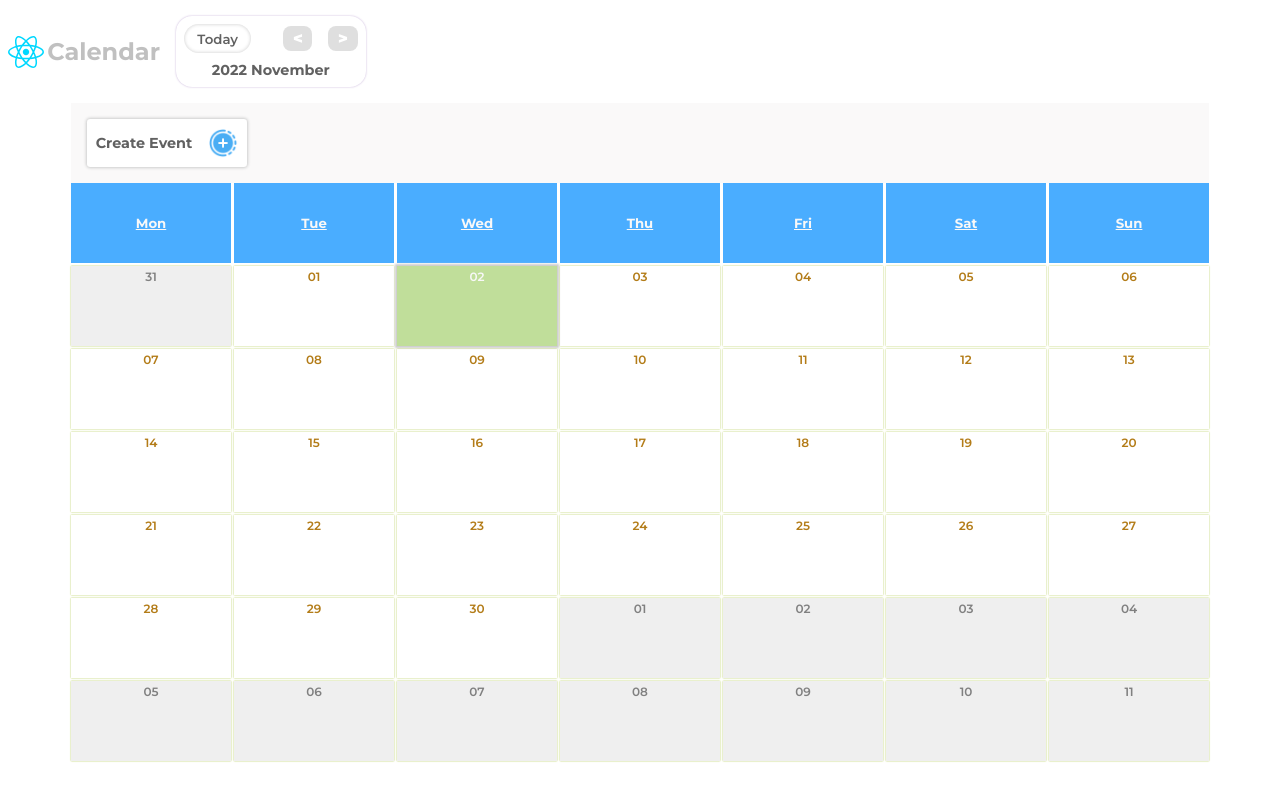
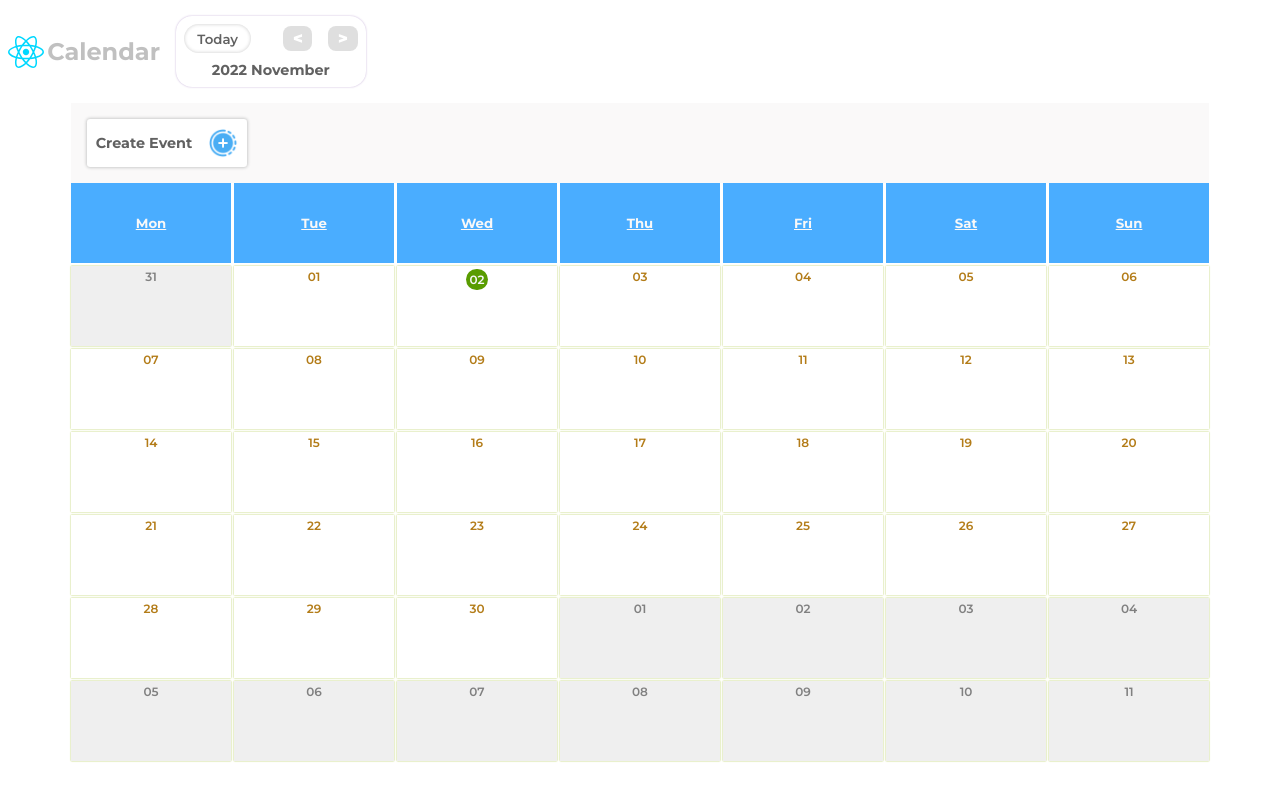
Before and after one commit to KreatorXoX/react-calendar-with-events, a React (Vite) app: page / in a window 1280 px wide. Built offline with nearby package versions, Linux system fonts and the light colour scheme.

Commit message:
tasks and taskActions left

```diff
--- a/src/App.jsx
+++ b/src/App.jsx
@@ -1,31 +1,33 @@
-import { useState, useContext, useEffect } from "react";
+import { useState, useEffect } from 'react'
 
-import CalendarHeader from "./components/CalendarHeader";
-import Month from "./components/Month";
-import Taskbar from "./components/Taskbar";
-import { useCalendarStore } from "./context/CalenderZustand";
-import { CalendarCtx } from "./context/CalendarContext";
-import { getMonth } from "./util";
+import CalendarHeader from './components/CalendarHeader'
+import Month from './components/Month'
+import Taskbar from './components/Taskbar'
+import { useCalendarStore } from './context/CalenderZustand'
+
+import { getMonth } from './util'
 
 function App() {
-  const { monthIdx } = useContext(CalendarCtx);
-  const setCurrentDay = useCalendarStore((state) => state.setCurrentDay);
-  const [currentMonth, setCurrentMonth] = useState(getMonth());
+  const monthIdx = useCalendarStore(state => state.monthIdx)
+  const setMonthIdx = useCalendarStore(state => state.setMonthIdx)
+  const setCurrentDay = useCalendarStore(state => state.setCurrentDay)
+
+  const [currentMonth, setCurrentMonth] = useState(getMonth())
 
   useEffect(() => {
-    setCurrentMonth(getMonth(monthIdx));
-    setCurrentDay();
-  }, [monthIdx]);
+    setCurrentMonth(getMonth(monthIdx))
+    setCurrentDay()
+  }, [monthIdx])
 
   return (
-    <div className="container">
+    <div className='container'>
       <CalendarHeader />
-      <div className="calendar">
+      <div className='calendar'>
         <Taskbar />
         <Month month={currentMonth} />
       </div>
     </div>
-  );
+  )
 }
 
-export default App;
+export default App
--- a/src/components/CalendarHeader.jsx
+++ b/src/components/CalendarHeader.jsx
@@ -1,22 +1,26 @@
-import React, { useContext } from "react";
-import { CalendarCtx } from "../context/CalendarContext";
-import dayjs from "dayjs";
-import logo from "../assets/react.svg";
-import styles from "./CalendarHeader.module.css";
-import { getMonth } from "../util";
+import React, { useContext } from 'react'
+import { CalendarCtx } from '../context/CalendarContext'
+import { useCalendarStore } from '../context/CalenderZustand'
+import dayjs from 'dayjs'
+import logo from '../assets/react.svg'
+import styles from './CalendarHeader.module.css'
 
 const CalendarHeader = () => {
-  const { monthIdx, setMonthIdx } = useContext(CalendarCtx);
+  //const { monthIdx, setMonthIdx } = useContext(CalendarCtx)
+  const monthIdx = useCalendarStore(state => state.monthIdx)
+  const setMonthIdx = useCalendarStore(state => state.setMonthIdx)
 
-  const handleMonthChange = (value) => {
+  const handleMonthChange = value => {
+    console.log(value)
     if (value === 0) {
-      return setMonthIdx(dayjs().month());
+      return setMonthIdx(dayjs().month())
     }
-    setMonthIdx(monthIdx + value);
-  };
+    console.log(monthIdx)
+    setMonthIdx(monthIdx + value)
+  }
   return (
     <header className={styles.header}>
-      <img src={logo} alt="react logo" />
+      <img src={logo} alt='react logo' />
       <h1 className={styles.calendarTitle}>Calendar</h1>
       <div className={styles.calendarSettings}>
         <div className={styles.calendarActions}>
@@ -43,12 +47,12 @@ const CalendarHeader = () => {
         </div>
         <div className={styles.currentMonth}>
           <h2>
-            {dayjs(new Date(dayjs().year(), monthIdx)).format("YYYY MMMM")}
+            {dayjs(new Date(dayjs().year(), monthIdx)).format('YYYY MMMM')}
           </h2>
         </div>
       </div>
     </header>
-  );
-};
+  )
+}
 
-export default CalendarHeader;
+export default CalendarHeader
--- a/src/components/CreateNewTask.jsx
+++ b/src/components/CreateNewTask.jsx
@@ -1,50 +1,47 @@
-import React, { useState, useContext, useEffect } from "react";
-import { FontAwesomeIcon } from "@fortawesome/react-fontawesome";
-import { faTrashCan } from "@fortawesome/free-regular-svg-icons";
-import { CalendarCtx } from "../context/CalendarContext";
-import { useCalendarStore } from "../context/CalenderZustand";
-import Modal from "./Modal";
-import taskImage from "../assets/task.png";
-import tag from "../assets/tag.png";
-import time from "../assets/time.png";
-import styles from "./CreateNewTask.module.css";
-import dayjs from "dayjs";
+import React, { useState, useContext, useEffect } from 'react'
+import { FontAwesomeIcon } from '@fortawesome/react-fontawesome'
+import { faTrashCan } from '@fortawesome/free-regular-svg-icons'
+import { CalendarCtx } from '../context/CalendarContext'
+import { useCalendarStore } from '../context/CalenderZustand'
+import Modal from './Modal'
+import taskImage from '../assets/task.png'
+import tag from '../assets/tag.png'
+import time from '../assets/time.png'
+import styles from './CreateNewTask.module.css'
+import dayjs from 'dayjs'
 const CreateNewTask = () => {
-  const currentDay = useCalendarStore((state) => state.currentDay);
+  const currentDay = useCalendarStore(state => state.currentDay)
+  const selectedDay = useCalendarStore(state => state.selectedDay)
+  const openModal = useCalendarStore(state => state.openModal)
+  const setOpenModal = useCalendarStore(state => state.setOpenModal)
+  const selectedTask = useCalendarStore(state => state.selectedTask)
+  const setSelectedTask = useCalendarStore(state => state.setSelectedTask)
 
-  const {
-    selectedDay,
+  const { taskDispatch } = useContext(CalendarCtx)
 
-    taskDispatch,
-    openModal,
-    setOpenModal,
-    selectedTask,
-    setSelectedTask,
-  } = useContext(CalendarCtx);
-
-  const [title, setTitle] = useState("");
-  const [description, setDescription] = useState("");
+  const [title, setTitle] = useState('')
+  const [description, setDescription] = useState('')
   const [labelSelected, setLabelSelected] = useState(
-    selectedTask ? selectedTask.labelColor : "#FF006E"
-  );
+    selectedTask ? selectedTask.labelColor : '#FF006E'
+  )
 
   useEffect(() => {
     if (selectedTask) {
-      setTitle(selectedTask.title);
-      setDescription(selectedTask.description);
-      setLabelSelected(selectedTask.labelColor);
+      setTitle(selectedTask.title)
+      setDescription(selectedTask.description)
+      setLabelSelected(selectedTask.labelColor)
     }
-  }, [selectedTask]);
+  }, [selectedTask])
 
   const showDate = `${
     selectedDay
-      ? selectedDay.format("ddd - D MMMM - YYYY")
+      ? dayjs(selectedDay).format('ddd - D MMMM - YYYY')
       : selectedTask
-      ? dayjs(new Date(selectedTask.day)).format("ddd - D MMMM - YYYY")
-      : dayjs(currentDay).format("ddd - D MMMM - YYYY")
-  }`;
-  const handleFormSubmit = (e) => {
-    e.preventDefault();
+      ? dayjs(new Date(selectedTask.day)).format('ddd - D MMMM - YYYY')
+      : dayjs(currentDay).format('ddd - D MMMM - YYYY')
+  }`
+  const handleFormSubmit = e => {
+    e.preventDefault()
     const taskOBJ = {
       title: title,
       description: description,
@@ -54,71 +51,71 @@ const CreateNewTask = () => {
         ? selectedDay.valueOf()
         : currentDay.valueOf(), // because dayjs object cannot be stringified
       labelColor: labelSelected,
-      id: selectedTask ? selectedTask.id : Date.now(), // some unique id
-    };
+      id: selectedTask ? selectedTask.id : Date.now() // some unique id
+    }
     if (selectedTask) {
       taskDispatch({
-        type: "UPDATE_TASK",
-        payload: taskOBJ,
-      });
+        type: 'UPDATE_TASK',
+        payload: taskOBJ
+      })
     } else {
       taskDispatch({
-        type: "ADD_TASK",
-        payload: taskOBJ,
-      });
+        type: 'ADD_TASK',
+        payload: taskOBJ
+      })
     }
 
-    setTitle("");
-    setDescription("");
-    setLabelSelected("#FF006E");
-    setSelectedTask(null);
-    setOpenModal(false);
-  };
+    setTitle('')
+    setDescription('')
+    setLabelSelected('#FF006E')
+    setSelectedTask(null)
+    setOpenModal(false)
+  }
 
-  const deleteHandler = (id) => {
+  const deleteHandler = id => {
     taskDispatch({
-      type: "REMOVE_TASK",
-      payload: id,
-    });
-    setTitle("");
-    setDescription("");
-    setLabelSelected("#FF006E");
-    setSelectedTask(null);
-    setOpenModal(false);
-  };
+      type: 'REMOVE_TASK',
+      payload: id
+    })
+    setTitle('')
+    setDescription('')
+    setLabelSelected('#FF006E')
+    setSelectedTask(null)
+    setOpenModal(false)
+  }
   const labelColors = [
-    "#FF006E",
-    "#FB5607",
-    "#3A86FF",
-    "#8338EC",
-    "#E70E02",
-    "#1F1300",
-  ];
+    '#FF006E',
+    '#FB5607',
+    '#3A86FF',
+    '#8338EC',
+    '#E70E02',
+    '#1F1300'
+  ]
 
   return (
     <React.Fragment>
       <button className={styles.button} onClick={() => setOpenModal(true)}>
         <span>Create Event</span>
-        <img src={taskImage} alt="add task" width={"30"} />
+        <img src={taskImage} alt='add task' width={'30'} />
       </button>
       {openModal && (
         <Modal
           onSubmit={handleFormSubmit}
           onClick={() => {
-            setSelectedTask(null);
-            setTitle("");
-            setDescription("");
-            setLabelSelected("#FF006E");
-            setOpenModal(false);
+            setSelectedTask(null)
+            setTitle('')
+            setDescription('')
+            setLabelSelected('#FF006E')
+            setOpenModal(false)
           }}
           show={openModal}
-          header={selectedTask ? "Update Task" : "Add New Task"}
+          header={selectedTask ? 'Update Task' : 'Add New Task'}
           headerButton={
             <>
               <button
                 onClick={() => {
-                  if (!selectedTask) return;
-                  deleteHandler(selectedTask.id);
+                  if (!selectedTask) return
+                  deleteHandler(selectedTask.id)
                 }}
                 className={styles.deleteBtn}
               >
@@ -130,52 +127,52 @@ const CreateNewTask = () => {
             <div className={styles.modalButton}>
               <button
                 onClick={() => {
-                  setSelectedTask(null);
-                  setTitle("");
-                  setDescription("");
-                  setLabelSelected("#FF006E");
-                  setOpenModal(false);
+                  setSelectedTask(null)
+                  setTitle('')
+                  setDescription('')
+                  setLabelSelected('#FF006E')
+                  setOpenModal(false)
                 }}
               >
                 Cancel
               </button>
-              <button type="submit">Save</button>
+              <button type='submit'>Save</button>
             </div>
           }
         >
           <div className={styles.formContent}>
             <div className={styles.formInput}>
               <input
-                type="text"
+                type='text'
                 value={title}
-                onChange={(e) => {
-                  setTitle(e.target.value);
+                onChange={e => {
+                  setTitle(e.target.value)
                 }}
-                placeholder="Task Header"
+                placeholder='Task Header'
               />
             </div>
             <div className={styles.formInput}>
               <textarea
-                type="text"
+                type='text'
                 value={description}
-                onChange={(e) => {
-                  setDescription(e.target.value);
+                onChange={e => {
+                  setDescription(e.target.value)
                 }}
-                placeholder="Task Description"
+                placeholder='Task Description'
                 rows={4}
               />
             </div>
             <div className={styles.details}>
-              <img src={time} alt="" width="30" height="30" />
+              <img src={time} alt='' width='30' height='30' />
               <p>{showDate}</p>
             </div>
             <div className={styles.details}>
-              <img src={tag} alt="" width="30" height="30" />
+              <img src={tag} alt='' width='30' height='30' />
               {labelColors.map((color, idx) => {
                 const colorSelected =
                   labelSelected === color
                     ? `${styles.color} ${styles.active}`
-                    : `${styles.color}`;
+                    : `${styles.color}`
                 return (
                   <span
                     key={idx}
@@ -183,14 +180,14 @@ const CreateNewTask = () => {
                     className={colorSelected}
                     onClick={() => setLabelSelected(color)}
                   ></span>
-                );
+                )
               })}
             </div>
           </div>
         </Modal>
       )}
     </React.Fragment>
-  );
-};
+  )
+}
 
-export default CreateNewTask;
+export default CreateNewTask
--- a/src/components/Day.jsx
+++ b/src/components/Day.jsx
@@ -1,26 +1,30 @@
-import React, { useContext } from "react";
-import { CalendarCtx } from "../context/CalendarContext";
-
-import styles from "./Day.module.css";
-import dayjs from "dayjs";
+import React, { useContext } from 'react'
+import { CalendarCtx } from '../context/CalendarContext'
+import { useCalendarStore } from '../context/CalenderZustand'
+import styles from './Day.module.css'
+import dayjs from 'dayjs'
 
 const Day = ({ day, rowTitle }) => {
-  const { selectedDay, setSelectedDay, tasks, setSelectedTask, setOpenModal } =
-    useContext(CalendarCtx);
+  const selectedDay = useCalendarStore(state => state.selectedDay)
+  const setSelectedDay = useCalendarStore(state => state.setSelectedDay)
+  const setOpenModal = useCalendarStore(state => state.setOpenModal)
+  const setSelectedTask = useCalendarStore(state => state.setSelectedTask)
+
+  const { tasks } = useContext(CalendarCtx)
   const isCurrentDay = () =>
-    day.format("DD--MM--YY") === dayjs().format("DD--MM--YY");
-  const isCurrentMonth = () => day.format("MM YY") === dayjs().format("MM YY");
+    day.format('DD--MM--YY') === dayjs().format('DD--MM--YY')
+  const isCurrentMonth = () => day.format('MM YY') === dayjs().format('MM YY')
 
-  const activeDay = isCurrentDay() ? styles.active : "";
-  const notActiveMonth = isCurrentMonth() ? "" : styles.notActiveMonth;
-  const selected = day === selectedDay ? styles.selected : "";
+  const activeDay = isCurrentDay() ? styles.active : ''
+  const notActiveMonth = isCurrentMonth() ? '' : styles.notActiveMonth
+  const selected = day === selectedDay ? styles.selected : ''
   const selectDayHandler = () => {
     if (day === selectedDay) {
-      setSelectedDay(null);
+      setSelectedDay(null)
     } else {
-      setSelectedDay(day);
+      setSelectedDay(day)
     }
-  };
+  }
   return (
     <>
       <div
@@ -28,30 +32,30 @@ const Day = ({ day, rowTitle }) => {
         className={`${styles.day} ${activeDay} ${notActiveMonth} ${selected}`}
       >
         <header className={styles.dayLayout}>
-          <p className={styles.dayNumber}>{day.format("DD")}</p>
+          <p className={styles.dayNumber}>{day.format('DD')}</p>
 
           {tasks.map((u, idx) =>
-            day.format("DD-MM-YY") ===
-            dayjs(new Date(u.day)).format("DD-MM-YY") ? (
+            day.format('DD-MM-YY') ===
+            dayjs(new Date(u.day)).format('DD-MM-YY') ? (
               <div
                 key={idx}
                 style={{ backgroundColor: `${u.labelColor}` }}
                 className={styles.task}
                 onClick={() => {
-                  setSelectedTask(u);
-                  setOpenModal(true);
+                  setSelectedTask(u)
+                  setOpenModal(true)
                 }}
               >
-                <p> {u.title}</p>
+                <span> {u.title}</span>
               </div>
             ) : (
-              ""
+              ''
             )
           )}
         </header>
       </div>
     </>
-  );
-};
+  )
+}
 
-export default Day;
+export default Day
--- a/src/components/Day.module.css
+++ b/src/components/Day.module.css
@@ -35,11 +35,10 @@
   font-weight: 600;
   margin: 0.25em auto;
 }
-.active {
-  background-color: rgba(166, 209, 111, 0.7);
-  box-shadow: 0px 0px 2px 2px #ccc;
-}
 .active p {
+  background-color: rgb(89, 156, 0);
+  padding: 3px;
+  border-radius: 1rem;
   color: #f8f8f8;
 }
 .notActiveMonth {
--- a/src/context/CalendarContext.jsx
+++ b/src/context/CalendarContext.jsx
@@ -1,15 +1,15 @@
-import { createContext } from "react";
+import { createContext } from 'react'
 
 export const CalendarCtx = createContext({
-  monthIdx: 0,
-  setMonthIdx: (index) => {},
+  // monthIdx: 0,
+  // setMonthIdx: (index) => {},
 
-  selectedDay: null,
-  setSelectedDay: (day) => {},
+  // selectedDay: null,
+  // setSelectedDay: day => {},
+  // openModal: false,
+  // setOpenModal: () => {},
+  // selectedTask: {},
+  // setSelectedTask: () => {},
   taskDispatch: ({ type, payload }) => {},
-  openModal: false,
-  setOpenModal: () => {},
-  selectedTask: {},
-  setSelectedTask: () => {},
-  tasks: [],
-});
+  tasks: []
+})
--- a/src/context/CalendarProvider.jsx
+++ b/src/context/CalendarProvider.jsx
@@ -1,56 +1,56 @@
-import React, { useState, useReducer, useEffect } from "react";
-import dayjs from "dayjs";
-import { CalendarCtx } from "./CalendarContext";
+import React, { useState, useReducer, useEffect } from 'react'
+import dayjs from 'dayjs'
+import { CalendarCtx } from './CalendarContext'
 
 const taskReducer = (state, { payload, type }) => {
   switch (type) {
-    case "ADD_TASK":
-      return [...state, payload];
-    case "UPDATE_TASK":
-      return state.map((task) => (task.id === payload.id ? payload : task));
-    case "REMOVE_TASK":
-      return state.filter((task) => task.id !== payload);
+    case 'ADD_TASK':
+      return [...state, payload]
+    case 'UPDATE_TASK':
+      return state.map(task => (task.id === payload.id ? payload : task))
+    case 'REMOVE_TASK':
+      return state.filter(task => task.id !== payload)
     default:
-      throw new Error("Invalid type");
+      throw new Error('Invalid type')
   }
-};
+}
 
 const taskInit = () => {
-  const storageTasks = localStorage.getItem("savedTasks");
-  const parsedTasks = storageTasks ? JSON.parse(storageTasks) : [];
-  return parsedTasks;
-};
+  const storageTasks = localStorage.getItem('savedTasks')
+  const parsedTasks = storageTasks ? JSON.parse(storageTasks) : []
+  return parsedTasks
+}
 
-const CalendarProvider = (props) => {
-  const [monthIdx, setMonthIdx] = useState(dayjs().month());
-  const [selectedDay, setSelectedDay] = useState(null);
-  const [openModal, setOpenModal] = useState(false);
-  const [selectedTask, setSelectedTask] = useState(null);
+const CalendarProvider = props => {
+  //const [monthIdx, setMonthIdx] = useState(dayjs().month());
+  // const [selectedDay, setSelectedDay] = useState(null)
+  // const [openModal, setOpenModal] = useState(false)
+  // const [selectedTask, setSelectedTask] = useState(null)
 
-  const [tasks, taskDispatch] = useReducer(taskReducer, [], taskInit);
+  const [tasks, taskDispatch] = useReducer(taskReducer, [], taskInit)
 
   useEffect(() => {
-    localStorage.setItem("savedTasks", JSON.stringify(tasks));
-  }, [tasks]);
+    localStorage.setItem('savedTasks', JSON.stringify(tasks))
+  }, [tasks])
 
   return (
     <CalendarCtx.Provider
       value={{
-        monthIdx,
-        setMonthIdx,
-        selectedDay,
-        setSelectedDay,
+        // monthIdx,
+        // setMonthIdx,
+        // selectedDay,
+        // setSelectedDay,
         taskDispatch,
-        tasks,
-        openModal,
-        setOpenModal,
-        selectedTask,
-        setSelectedTask,
+        tasks
+        // openModal,
+        // setOpenModal,
+        // selectedTask,
+        // setSelectedTask
       }}
     >
       {props.children}
     </CalendarCtx.Provider>
-  );
-};
+  )
+}
 
-export default CalendarProvider;
+export default CalendarProvider
--- a/src/context/CalenderZustand.jsx
+++ b/src/context/CalenderZustand.jsx
@@ -1,27 +1,29 @@
-import create from "zustand";
-import { devtools, persist } from "zustand/middleware";
-import dayjs from "dayjs";
+import create from 'zustand'
+import { devtools, persist } from 'zustand/middleware'
+import dayjs from 'dayjs'
+
+const initialMonth = dayjs().month()
 
 export const useCalendarStore = create(
   devtools(
     persist(
-      (set) => ({
+      set => ({
         currentDay: null,
         setCurrentDay: () => set({ currentDay: dayjs() }),
-        monthIdx: 0,
-        setMonthIdx: () => {},
+        monthIdx: initialMonth,
+        setMonthIdx: value => set({ monthIdx: value }),
         selectedDay: null,
-        setSelectedDay: (day) => {},
+        setSelectedDay: day => set({ selectedDay: day }),
         openModal: false,
-        setOpenModal: () => {},
-        selectedTask: {},
-        setSelectedTask: () => {},
+        setOpenModal: value => set({ openModal: value }),
+        selectedTask: null,
+        setSelectedTask: task => set({ selectedTask: task }),
         tasks: [],
-        taskDispatch: ({ type, payload }) => {},
+        taskDispatch: ({ type, payload }) => {}
       }),
       {
-        name: "CalendarStore",
+        name: 'CalendarStore'
       }
     )
   )
-);
+)
```
